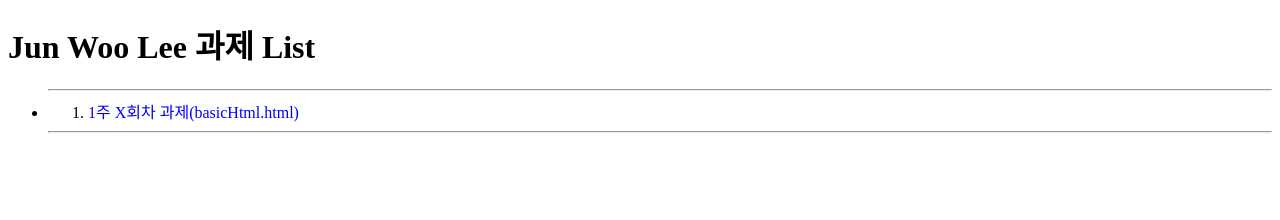
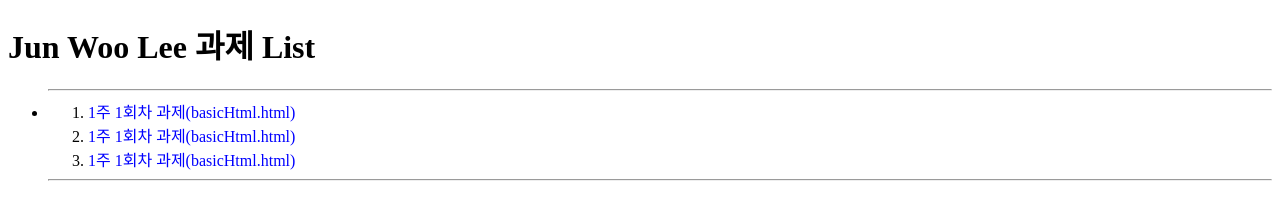
Before and after one commit to wjunlee/wjunlee.github.io, a plain HTML site: page index.html in a window 1280 px wide. Drawn offline with Linux system fonts and the light colour scheme.

Commit message:
Update index.html

```diff
--- a/index.html
+++ b/index.html
@@ -12,7 +12,9 @@
   <ul><hr/>
    <li 1주 X회차 </li>
    <ol>
-    <li><a href="https://wjunlee.github.io/html5/basicHtml.html">1주 X회차 과제(basicHtml.html)</a></li>
+    <li><a href="wjunlee.github.io/html5/Taskweek1-1.html">1주 1회차 과제(basicHtml.html)</a></li>
+    <li><a href="wjunlee.github.io/html5/Taskweek1-1.html">1주 1회차 과제(basicHtml.html)</a></li>
+    <li><a href="wjunlee.github.io/html5/Taskweek1-1.html">1주 1회차 과제(basicHtml.html)</a></li>
    </ol><hr/>
    </ul>
  </body></html>
```
